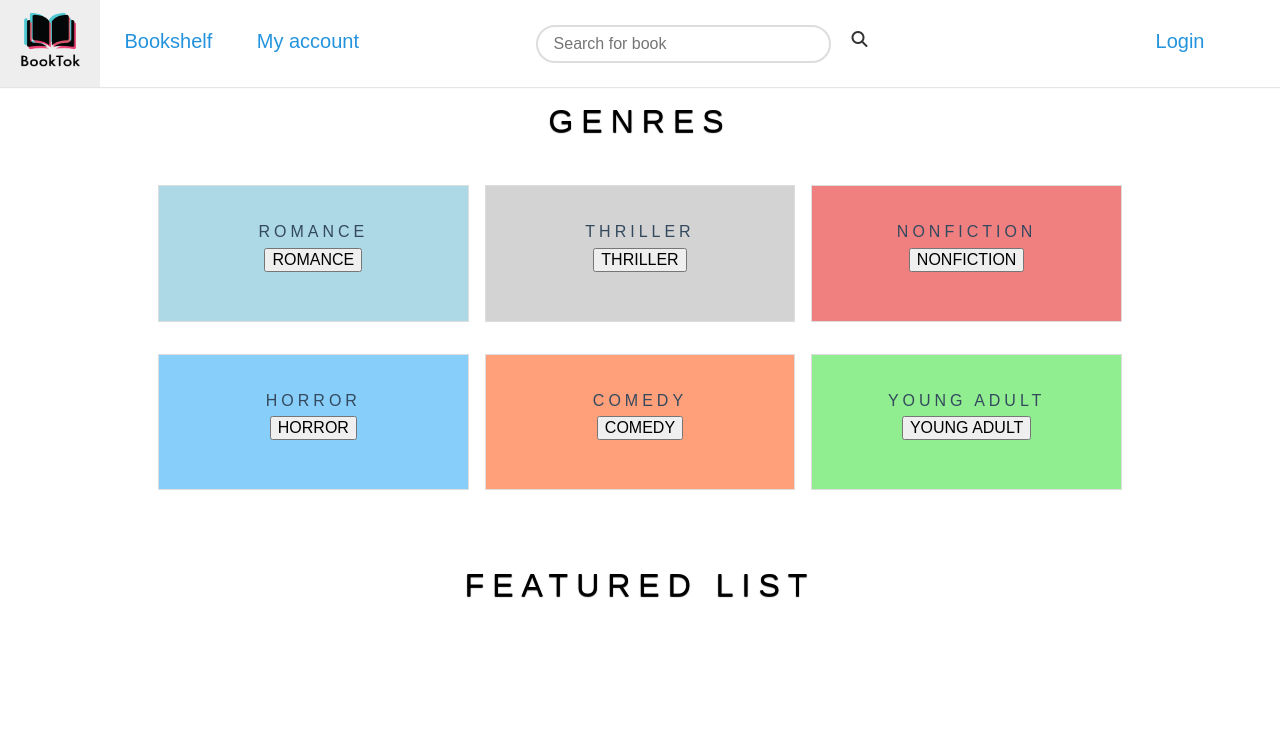
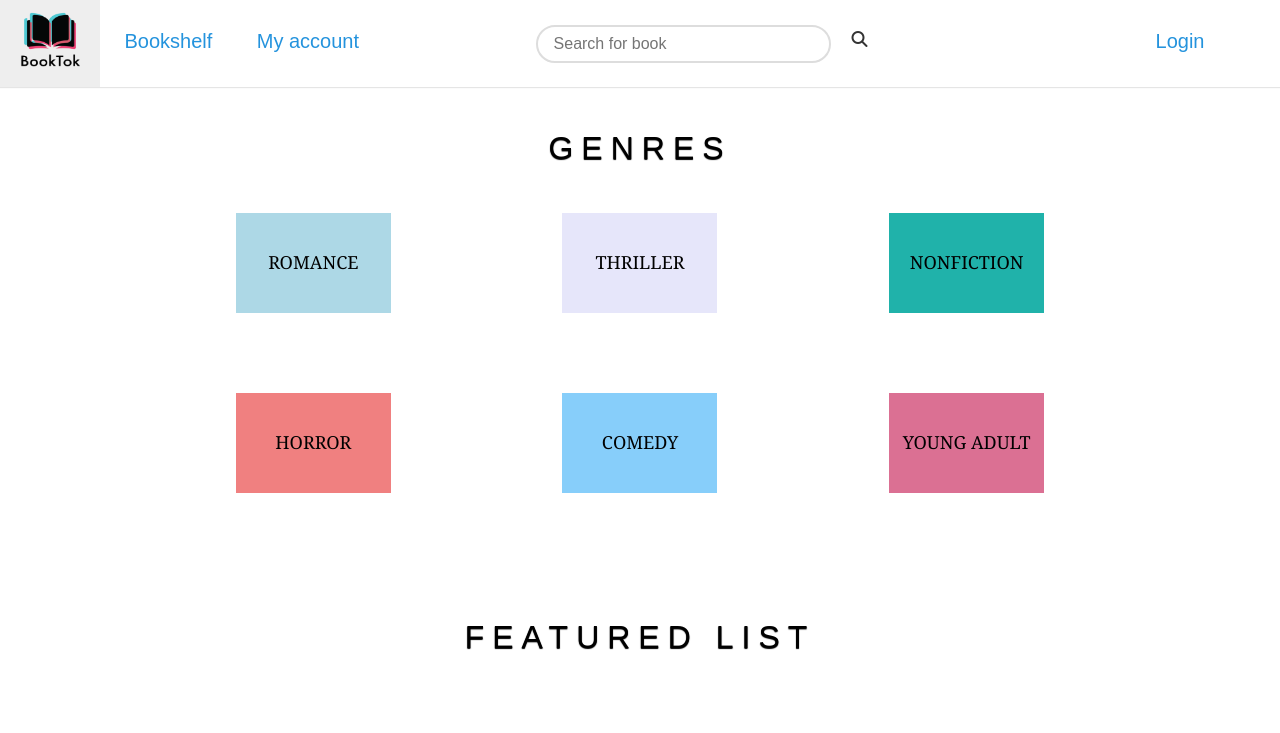
Before and after one commit to hoin0784/BookTok, a Flask app: template templates/Home.html in a window 1280 px wide. Shown: the top 733 px of the page. Run offline with Flask 2, Linux system fonts and the light colour scheme; the template is opened without the code that fills it, so the values that code supplies are empty; some libraries are stand-ins or nearby versions.

Commit message:
Genre CSS style and starting account page

```diff
--- a/static/style.css
+++ b/static/style.css
@@ -47,7 +47,6 @@
    * vertically center the text.
    */
 
-
   .banner-head {
     text-align: center;
     margin-bottom: 50px;
@@ -83,6 +82,69 @@
     padding: 0 0 3em;
   }
 
+   /*
+   * -- GENRE TABLE BUTTONS  --
+   */
+
+   .genre-button {
+    border: none;
+    font-size: large;
+    font-family: Georgia, 'Times New Roman', Times, serif;
+    cursor: pointer;
+    display: inline-block;
+    height: 100px;
+    width: 155px;
+   }
+
+   #romance_button{
+    background-color: lightblue;
+   }
+
+   #thriller_button{
+    background-color: lavender;
+   }
+
+   #nonfiction_button{
+    background-color: lightseagreen;
+   }
+
+   #horror_button{
+    background-color: lightcoral;
+   }
+
+   #comedy_button{
+    background-color: lightskyblue;
+   }
+
+   #ya_button{
+    background-color: palevioletred;
+   }
+
+
+   #romance_button:hover{
+    background-color: rgb(142, 192, 209);
+   }
+
+   #thriller_button:hover{
+    background-color: rgb(184, 184, 222);
+   }
+
+   #nonfiction_button:hover{
+    background-color: rgb(20, 132, 126);
+   }
+
+   #horror_button:hover{
+    background-color: rgb(208, 98, 98);
+   }
+
+   #comedy_button:hover{
+    background-color: rgb(85, 143, 180);
+   }
+
+   #ya_button:hover{
+    background-color: rgb(171, 69, 103);
+   }
+
   /*
    * --GENRE TABLE INDIVIDUAL COLORS --
    */
@@ -95,20 +157,14 @@
   }
 
   .genre-table-nf {
-    background-color: lightcoral;
+    background-color: white;
+    border: none;
   }
 
   .genre-table-horror {
     background-color: lightskyblue;
   }
 
-  .genre-table-ya {
-    background-color: lightgreen;
-  }
-
-  .genre-table-comedy {
-    background-color: lightsalmon;
-  }
 
   /*
    * -- GENRE TABLE HEADER --
@@ -125,25 +181,18 @@
   }
 
 
-  /*
-   * -- PRICING TABLE BUTTON --
-   * Styles for the "Choose" button at the bottom of a pricing table.
-   * This inherits from Pure Button.
-   */
-  .button-choose {
-    border: 1px solid #ccc;
-    background: #fff;
-    color: #333;
-    border-radius: 2em;
-    font-weight: bold;
-    position: relative;
-    bottom: -1.5em;
+  /* ACCOUNT PAGE */
+
+  .account_logo{
+    display: block;
+    margin-left: auto;
+    margin-right: auto;
+    width: 7%;
+  }
+  .welcome{
+    text-align: center;
   }
 
-  .information-head {
-    color: black;
-    font-weight: 500;
-  }
 
   .footer {
     background: #111;
@@ -154,9 +203,6 @@
     color: #ddd;
   }
 
-  #genre_thriller:hover{
-    background-color: aqua;
-  }
 
   /*
    * -- TABLET MEDIA QUERIES --
--- a/templates/Home.html
+++ b/templates/Home.html
@@ -4,106 +4,71 @@
 <head>
     <meta charset="utf-8">
     <meta name="viewport" content="width=device-width, initial-scale=1.0">
-    <meta name="description" content="A layout example that shows off a responsive pricing table.">
+    <meta name="description" >
     <title>Home &ndash;</title>
     <link rel="stylesheet" href="/css/pure/pure-min.css">
     <link rel="stylesheet" href="/css/pure/grids-responsive-min.css">
     <link rel="stylesheet" href="/static/style.css">
     <link rel="stylesheet" href="https://cdn.jsdelivr.net/npm/purecss@3.0.0/build/pure-min.css" integrity="sha384-X38yfunGUhNzHpBaEBsWLO+A0HDYOQi8ufWDkZ0k9e0eXz/tH3II7uKZ9msv++Ls" crossorigin="anonymous">
     <script src="https://code.jquery.com/jquery-3.6.0.min.js"></script>
-    <script>
-
-    $(document).ready(function() {
-        $('#romance_button').click(function() {
-            window.location.href = '/romance';
-        });
-        $('#genre_thriller').click(function() {
-            window.location.href = '/thriller';
-        });
-        $('#nfButton').click(function() {
-            window.location.href = '/nonfiction';
-        });
-        $('#comedyButton').click(function() {
-            window.location.href = '/comedy';
-        });
-        $('#yaButton').click(function() {
-            window.location.href = '/ya';
-        });
-        $('#horrorButton').click(function() {
-            window.location.href = '/horror';
-        });
-    });
-</script>
 
 </head>
 
 <body>
     {% include "Navi.html" %}
     <br>
-    <br><br>
+    <br><br><br>
 
     <h2 class= "banner-head"> Genres</h2>
 
     <form action="{{url_for('home')}}" method="post">
         <div class="l-content">
             <div class="genres pure-g">
+
                 <div class="pure-u-1 pure-u-md-1-3">
-                    <div class="genre-table genre-table-romance">
-                        <h2>Romance</h2>
-                        <button class="genre-button" type="submit" name="Romance">
+                        <button class="genre-button" type="submit" name="Romance" id = "romance_button">
                             ROMANCE
                         </button>
-                    </div>
+
                 </div>
 
                 <div class="pure-u-1 pure-u-md-1-3">
-                    <div class="genre-table genre-table-thriller">
-                        <h2>Thriller</h2>
-                        <button class="genre-button" type="submit" name="Thriller">
+                        <button class="genre-button" type="submit" name="Thriller" id = "thriller_button">
                             THRILLER
                         </button>
-                    </div>
+
                 </div>
 
                 <div class="pure-u-1 pure-u-md-1-3">
-                    <div class="genre-table genre-table-nf">
-                        <h2>Nonfiction</h2>
-                        <button class="genre-button" type="submit" name="Nonfiction">
+                    <div class="genre-table genre-table-nf"> <!--for some reason deleting this ruins the grid-->
+                        <button class="genre-button" type="submit" name="Nonfiction" id = "nonfiction_button">
                             NONFICTION
                         </button>
                     </div>
                 </div>
 
                 <div class="pure-u-1 pure-u-md-1-3">
-                    <div class="genre-table genre-table-horror">
-                        <h2>Horror</h2>
-                        <button class="genre-button" type="submit" name="Horror">
+                        <button class="genre-button" type="submit" name="Horror" id = "horror_button">
                             HORROR
                         </button>
-                    </div>
                 </div>
 
 
                 <div class="pure-u-1 pure-u-md-1-3">
-                    <div class="genre-table genre-table-comedy">
-                        <h2>Comedy</h2>
-                        <button class="genre-button" type="submit" name="Comedy">
+                        <button class="genre-button" type="submit" name="Comedy" id = "comedy_button">
                             COMEDY
                         </button>
-                    </div>
                 </div>
 
                 <div class="pure-u-1 pure-u-md-1-3">
-                    <div class="genre-table genre-table-ya">
-                        <h2>Young Adult</h2>
-                        <button class="genre-button" type="submit" name="Young Adult">
+                        <button class="genre-button" type="submit" name="Young Adult" id = "ya_button">
                             YOUNG ADULT
                         </button>
-                    </div>
+
                 </div>
             </div>
         </div>
-    </form>
+    </form> <br><br>
      <!-- end l-content -->
 
      <!-- Featured List -->
@@ -131,5 +96,4 @@
     </div>
 
 </body>
-
 </html>
```
Also changed, not shown: templates/Account.html (+25 -5 lines), static/Account.svg (added).
